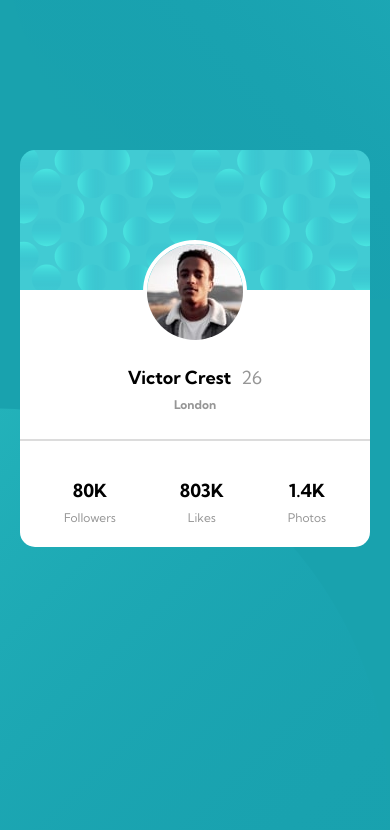
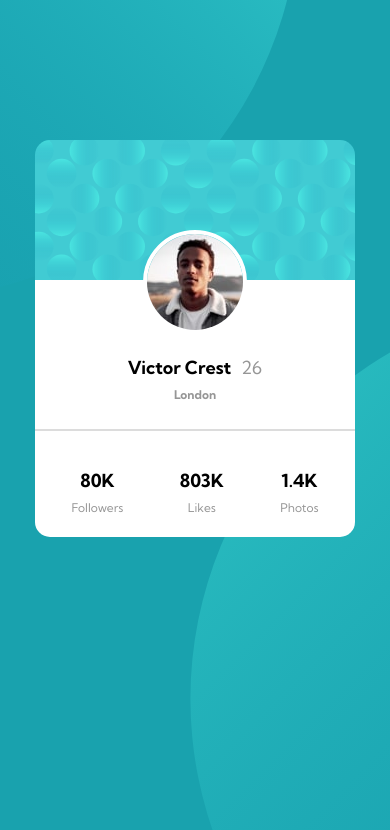
Before and after one commit to Timmy-id/frontend-task, a plain HTML site: page index.html in a window 390 px wide. Drawn offline with Linux system fonts and the light colour scheme.

Commit message:
change css

```diff
--- a/style.css
+++ b/style.css
@@ -90,10 +90,21 @@ p {
 @media all and (max-width: 376px) {
   body {
     background-position: top -500px left -500px, bottom -600px right -600px;
-}
+  }
 
   .container {
     width: 320px;
     margin-top: 140px;
   }
 }
+
+@media all and (max-width: 725px) {
+  body {
+    background-position: top -500px left -500px, bottom -600px right -600px;
+  }
+
+  .container {
+    width: 320px;
+    margin-top: 140px;
+  }
+}
```
